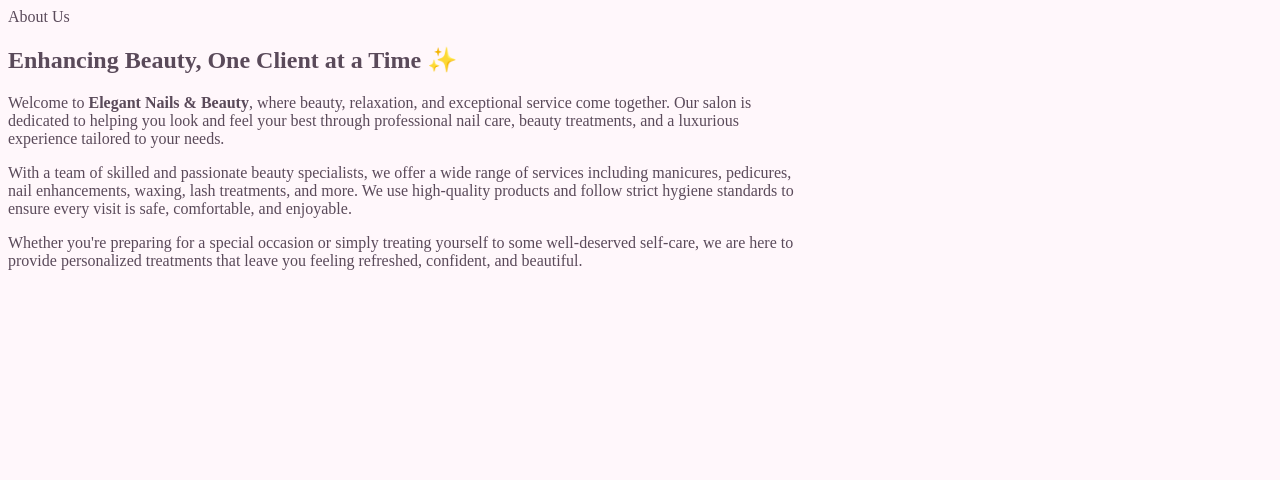
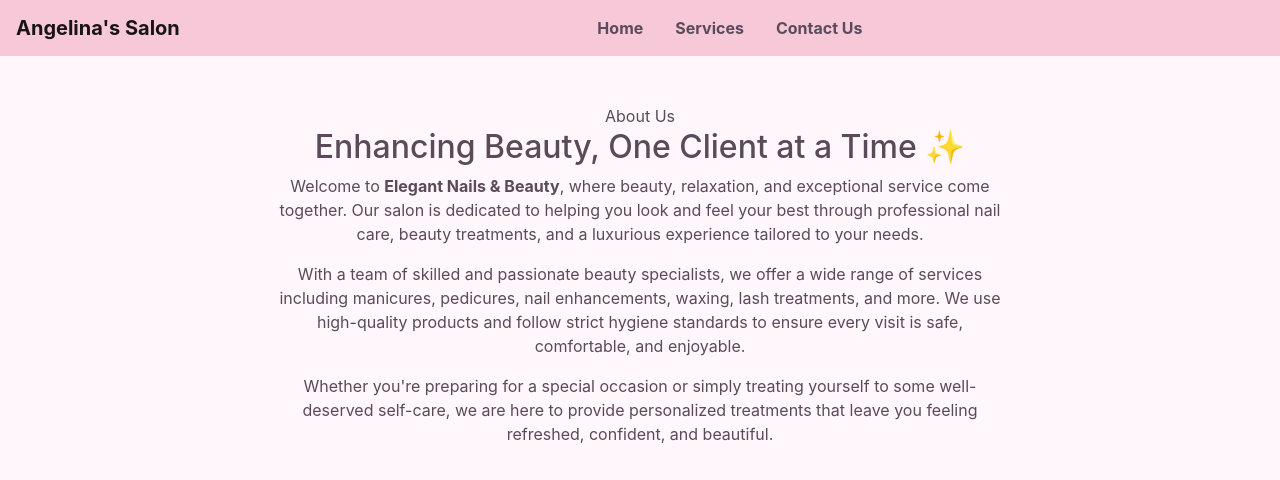
Before and after one commit to TamaraEverett/Salon-BootStraps, a plain HTML site: page aboutus.html in a window 1280 px wide. Drawn offline with nearby package versions, Linux system fonts and the light colour scheme.

Commit message:
aboutus file update

```diff
--- a/aboutus.html
+++ b/aboutus.html
@@ -4,19 +4,49 @@
 <head>
     <meta charset="UTF-8">
     <meta name="viewport" content="width=device-width, initial-scale=1.0">
+
+    <link
+      href="https://stackpath.bootstrapcdn.com/bootstrap/4.5.2/css/bootstrap.min.css"
+      rel="stylesheet"
+    />
+    <script src="https://stackpath.bootstrapcdn.com/bootstrap/4.5.2/js/bootstrap.min.js"></script>
+
     <link rel="stylesheet" href="style.css">
+
     <title>About Us</title>
 </head>
 
 <body>
 
+    <nav class="navbar navbar-expand-lg navbar-light" style="background: var(--primary);">
+        <a class="navbar-brand font-weight-bold" href="#">Angelina's Salon</a>
 
+        <button class="navbar-toggler" type="button" data-toggle="collapse" data-target="#navbarNav">
+            <span class="navbar-toggler-icon"></span>
+        </button>
 
+        <div class="collapse navbar-collapse justify-content-center" id="navbarNav">
+            <ul class="navbar-nav">
+                <li class="nav-item px-2">
+                    <a class="nav-link font-weight-bold" href="index.html">Home</a>
+                </li>
+                <li class="nav-item px-2">
+                    <a class="nav-link font-weight-bold" href="services.html">Services</a>
+                </li>
+                <li class="nav-item px-2">
+                    <a class="nav-link font-weight-bold" href="contactus.html">Contact Us</a>
+                </li>
+            </ul>
+        </div>
+    </nav>
 
-    <section class="about-us">
+    <section class="about-us py-5">
         <div class="container">
-            <div class="about-content">
-                <div class="about-text">
+
+            <div class="row justify-content-center">
+                <div class="col-lg-8">
+
+                    <div class="about-text text-center">
                         <span class="section-subtitle">About Us</span>
                         <h2>Enhancing Beauty, One Client at a Time</h2>
 
@@ -42,11 +72,12 @@
                             to provide personalized treatments that leave you feeling
                             refreshed, confident, and beautiful.
                         </p>
-
+                    </div>
 
                 </div>
+            </div>
 
-
+        </div>
     </section>
 
 </body>
```
Lines whose indentation alone changed are shown as unchanged.
